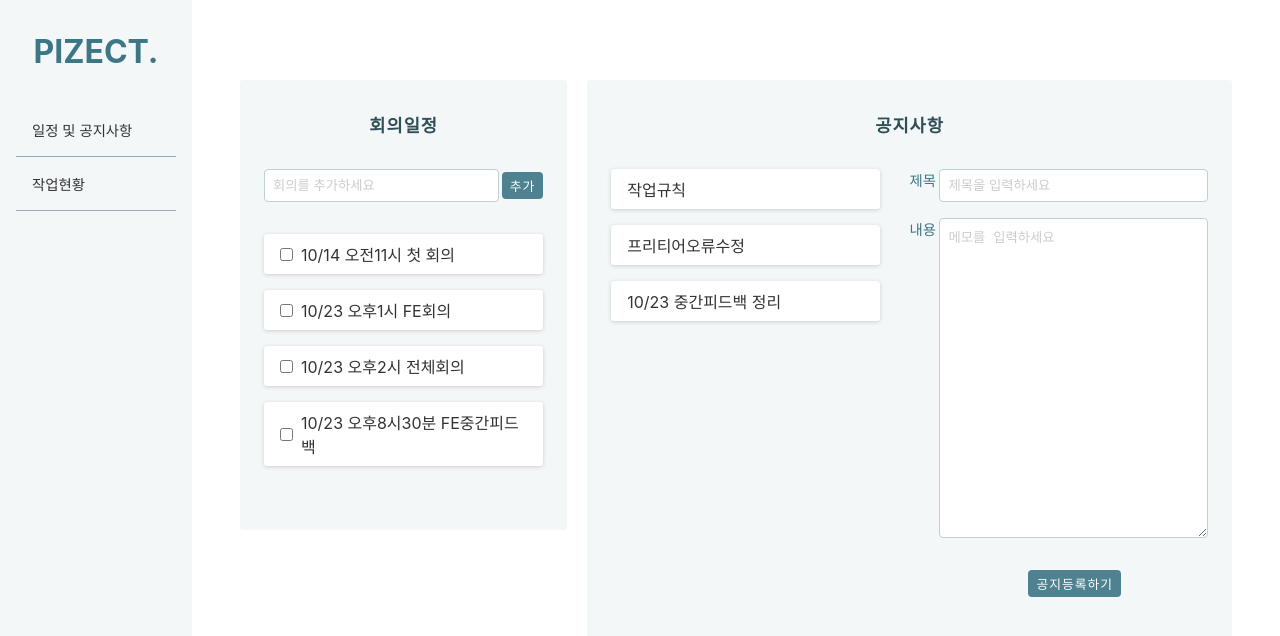
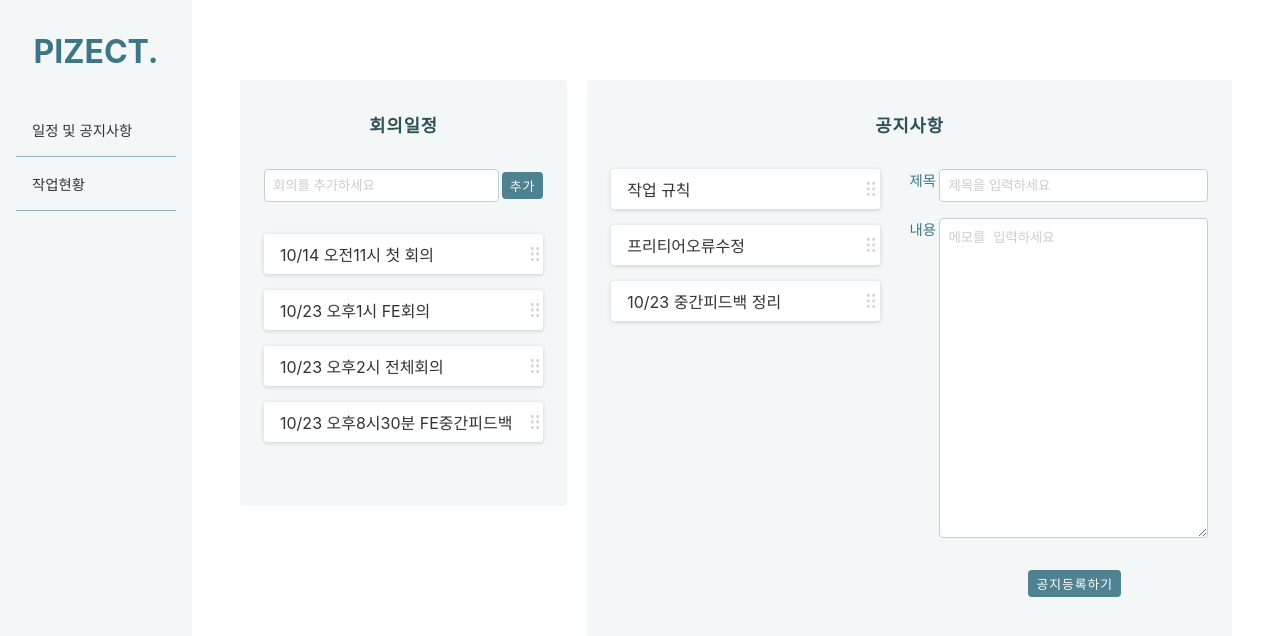
Before and after one commit to hunyaa10/pizect, a React (Create React App) app: page / in a window 1280 px wide. Shown: the top 636 px of the page. Built offline with nearby package versions, Linux system fonts and the light colour scheme.

Commit message:
✨: 메모모달창기능추가

```diff
--- a/src/components/schedulePage/meetingItems/MeetingList.jsx
+++ b/src/components/schedulePage/meetingItems/MeetingList.jsx
@@ -1,7 +1,7 @@
 import useSortableList from "../../../hooks/useSortableList";
 
-const MeetingList = ({ id, text, showCheckbox = true }) => {
-  const { ListItem } = useSortableList(id, text, showCheckbox);
+const MeetingList = ({ id, text }) => {
+  const { ListItem } = useSortableList(id, text);
 
   return ListItem;
 };
--- /dev/null
+++ b/src/components/schedulePage/memoItems/ListModal.jsx
@@ -0,0 +1,82 @@
+import React from "react";
+import styled from "styled-components";
+import CloseIcon from "../../../icon/x-icon.svg";
+
+const ListModal = ({ handleCloseModal, title, script }) => {
+  return (
+    <Wrapper onClick={handleCloseModal}>
+      <Modal onClick={(e) => e.stopPropagation()}>
+        <CloseBtn onClick={handleCloseModal}>
+          <Icon src={CloseIcon} alt="x-icon" />
+        </CloseBtn>
+        <Title>{title}</Title>
+        <Script>{script}</Script>
+      </Modal>
+    </Wrapper>
+  );
+};
+
+export default ListModal;
+
+// style
+const Wrapper = styled.div`
+  width: 100vw;
+  height: 100vh;
+  background-color: rgba(0, 0, 0, 0.5);
+  position: fixed;
+  top: 0;
+  left: 0;
+  z-index: 999;
+  display: flex;
+  align-items: center;
+  justify-content: center;
+`;
+const Modal = styled.div`
+  padding: 1rem;
+  width: 50%;
+  height: 50%;
+  background-color: #fff;
+  border-radius: 0.25rem;
+  position: relative;
+  overflow-y: auto;
+  &::-webkit-scrollbar {
+    width: 0.8rem;
+  }
+  &::-webkit-scrollbar-track {
+    background: #f1f1f1;
+    border-radius: 0 0.25rem 0.25rem 0;
+    overflow: hidden;
+  }
+  &::-webkit-scrollbar-thumb {
+    background: #d1d1d1;
+    border-radius: 0.25rem;
+  }
+`;
+const CloseBtn = styled.button`
+  position: absolute;
+  top: 1rem;
+  right: 1rem;
+  opacity: 0.7;
+  &:hover {
+    opacity: 1;
+  }
+`;
+const Icon = styled.img`
+  width: 24px;
+`;
+const Title = styled.h3`
+  width: 100%;
+  padding-bottom: 0.5rem;
+  text-align: center;
+  margin-bottom: 1.5rem;
+  border-bottom: 1px solid #ececec;
+`;
+const Script = styled.p`
+  padding: 0 1rem;
+  letter-spacing: 1px;
+  line-height: 1.8;
+  -webkit-user-select: text;
+  -moz-user-select: text;
+  -ms-user-select: text;
+  user-select: text;
+`;
--- a/src/components/schedulePage/memoItems/MemoBoard.jsx
+++ b/src/components/schedulePage/memoItems/MemoBoard.jsx
@@ -11,7 +11,12 @@ const MemoBoard = ({ memos }) => {
     <SortableContext items={memos} strategy={verticalListSortingStrategy}>
       <BoardUl>
         {memos.map((memo) => (
-          <MemoList key={memo.id} id={memo.id} title={memo.title} />
+          <MemoList
+            key={memo.id}
+            id={memo.id}
+            title={memo.title}
+            script={memo.script}
+          />
         ))}
       </BoardUl>
     </SortableContext>
--- a/src/components/schedulePage/memoItems/MemoList.jsx
+++ b/src/components/schedulePage/memoItems/MemoList.jsx
@@ -1,9 +1,32 @@
+import { useState } from "react";
 import useSortableList from "../../../hooks/useSortableList";
+import ListModal from "./ListModal";
 
-const MemoList = ({ id, title, showCheckbox = false }) => {
-  const { ListItem } = useSortableList(id, title, showCheckbox);
+const MemoList = ({ id, title, script }) => {
+  const [showModal, setShowModal] = useState(false);
 
-  return ListItem;
+  // 모달창 이벤트함수
+  const handleOpenModal = () => {
+    setShowModal(true);
+  };
+  const handleCloseModal = () => {
+    setShowModal(false);
+  };
+
+  const { ListItem } = useSortableList(id, title, handleOpenModal);
+
+  return (
+    <>
+      {ListItem}
+      {showModal && (
+        <ListModal
+          handleCloseModal={handleCloseModal}
+          title={title}
+          script={script}
+        />
+      )}
+    </>
+  );
 };
 
 export default MemoList;
--- a/src/data/scheduleData.js
+++ b/src/data/scheduleData.js
@@ -6,11 +6,70 @@ export const meetingData = [
 ];
 
 export const memoData = [
-  { id: 1, title: "작업규칙", script: "이것은 메모의 내용입니다." },
-  { id: 2, title: "프리티어오류수정", script: "이것은 메모의 내용입니다." },
+  {
+    id: 1,
+    title: "작업 규칙",
+    script: (
+      <>
+        1. 폴더는 캐멀 케이스로, 파일은 파스칼 케이스로 작성합니다.
+        <br />
+        예) 폴더명: loginForm, 파일명: LoginForm.jsx
+        <br />
+        2. JS 파일은 명사형으로 소문자로 작성합니다.
+        <br />
+        예) api.js, cookie.js
+      </>
+    ),
+  },
+  {
+    id: 2,
+    title: "프리티어오류수정",
+    script: (
+      <>
+        프리티어 설정 확인하고 작업하시기 바랍니다.
+        <br />
+        Print Width : 80
+      </>
+    ),
+  },
   {
     id: 3,
     title: "10/23 중간피드백 정리",
-    script: "이것은 메모의 내용입니다.",
+    script: (
+      <>
+        1. tanstack-query 사용 계획 axios 의 대체제
+        <br />
+        2. redux 를 사용한 이유
+        <br />
+        - toolkit이나 recoil 사용 은 왜 안햇는지
+        <br />
+        3. styles 를 별도로 분리한 이유?
+        <br />
+        장점 : 가독성
+        <br />
+        단점 : 스타일을 고치기 위해 찾아가야할 코스가 길다
+        <br />
+        4. 다크모드 구현 Good 대기질에 따라 theme 바꾼 아이디어 Good
+        <br />
+        5. AdminSider에 주석처리가 너무 많다.
+        <br />
+        6. eslint , prettier 설정파일이 있는건 최초고 좋은데 잘 동작하는지??
+        <br />
+        7. 맵핑을 잘 사용해라 비슷한 코드를 너무 하드코딩하고 있음 반복된 코드는
+        맵핑을 사용해라
+        <br />
+        8. button 컴포넌트화 했을때 BlueBtn 좋긴한데 button 하나로 관리하는것이
+        유지보수에 좋음
+        <br />
+        9. 맵사용시 key값에 index를 넣으면 안되는 이유 찾아보기
+        <br />
+        10. 왜 stopPropagtion() 을 따로 분리해서 사용했는지?
+        <br />
+        11. 좋은 코드를 많이 보면 컴포넌트 구현력 급상승
+        <br />
+        - GPT와 대화
+        <br />- 시중의 디자인시스템을 열심히본다
+      </>
+    ),
   },
 ];
--- a/src/hooks/useSortableList.jsx
+++ b/src/hooks/useSortableList.jsx
@@ -2,25 +2,31 @@ import { useSortable } from "@dnd-kit/sortable";
 import { CSS } from "@dnd-kit/utilities";
 import React, { useState } from "react";
 import styled from "styled-components";
+import GridDotIcon from "../icon/grid-dot3.svg";
 
-const useSortableList = (id, text, showCheckbox) => {
-  const [checked, setChecked] = useState(false);
+const useSortableList = (id, text, onClick) => {
+  const [isChecked, setIsChecked] = useState(false);
   const { attributes, listeners, setNodeRef, transform, transition } =
     useSortable({ id });
-
-  const handleListCheck = () => {
-    setChecked(!checked);
-  };
 
   const sortableStyle = {
     transition,
     transform: CSS.Transform.toString(transform),
   };
 
+  // 디폴트 클릭이벤트 >> 목록체크함수
+  const handleListCheck = () => {
+    setIsChecked(!isChecked);
+  };
+
   const ListItem = (
-    <List ref={setNodeRef} {...attributes} {...listeners} style={sortableStyle}>
-      {showCheckbox && <Input type="checkbox" id={id} />}
-      <Label>{text}</Label>
+    <List ref={setNodeRef} style={sortableStyle}>
+      <Text $isChecked={isChecked} onClick={onClick || handleListCheck}>
+        {text}
+      </Text>
+      <MoveIcon {...attributes} {...listeners}>
+        <Icon src={GridDotIcon} alt="grid-dot3-icon" />
+      </MoveIcon>
     </List>
   );
 
@@ -32,13 +38,27 @@ export default useSortableList;
 // style
 const List = styled.li`
   width: 100%;
-  padding: 0.5rem 1rem;
+  padding: 0.5rem 0.3rem 0.5rem 1rem;
   background-color: #fff;
   border-radius: 0.2rem;
   box-shadow: rgba(0, 0, 0, 0.16) 0 1px 4px;
   display: flex;
   align-items: center;
-  gap: 0.5rem;
+  justify-content: space-between;
 `;
-const Input = styled.input``;
-const Label = styled.label``;
+const MoveIcon = styled.div`
+  cursor: pointer;
+  color: #ccc;
+`;
+const Icon = styled.img`
+  width: 8px;
+`;
+const Text = styled.p`
+  text-decoration: ${({ $isChecked }) =>
+    $isChecked ? "line-through" : "none"};
+  color: ${({ $isChecked }) => ($isChecked ? "#ccc" : "#333")};
+  cursor: pointer;
+  &:hover {
+    opacity: 0.7;
+  }
+`;
--- a/src/index.css
+++ b/src/index.css
@@ -15,6 +15,8 @@ button {
   display: block;
   padding: 0;
   cursor: pointer;
+  background-color: transparent;
+  border: none;
 }
 img {
   display: block;
@@ -30,6 +32,10 @@ body {
   -webkit-font-smoothing: antialiased;
   -moz-osx-font-smoothing: grayscale;
   color: #333;
+  -webkit-user-select: none;
+  -moz-user-select: none;
+  -ms-use-select: none;
+  user-select: none;
 }
 
 code {
```
Also changed, not shown: src/icon/grid-dot3.svg (added), src/icon/x-icon.svg (added).
